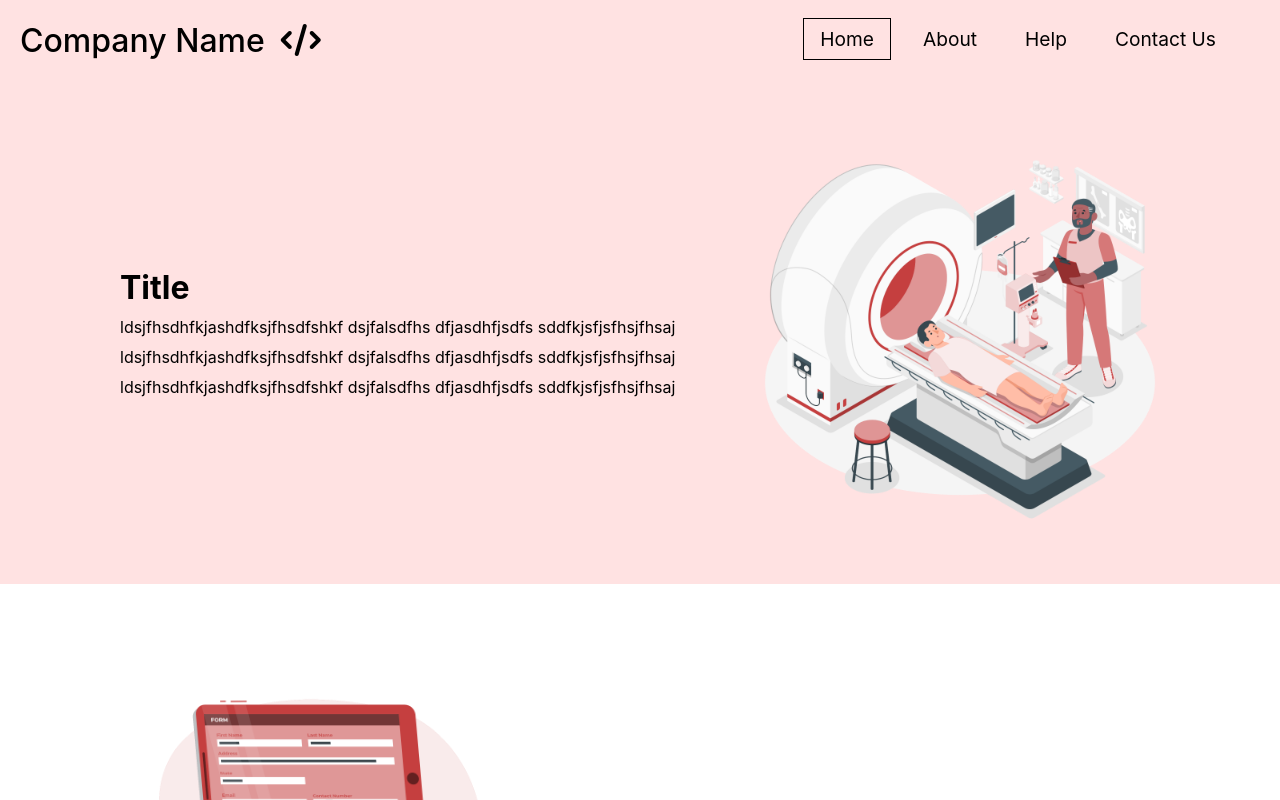
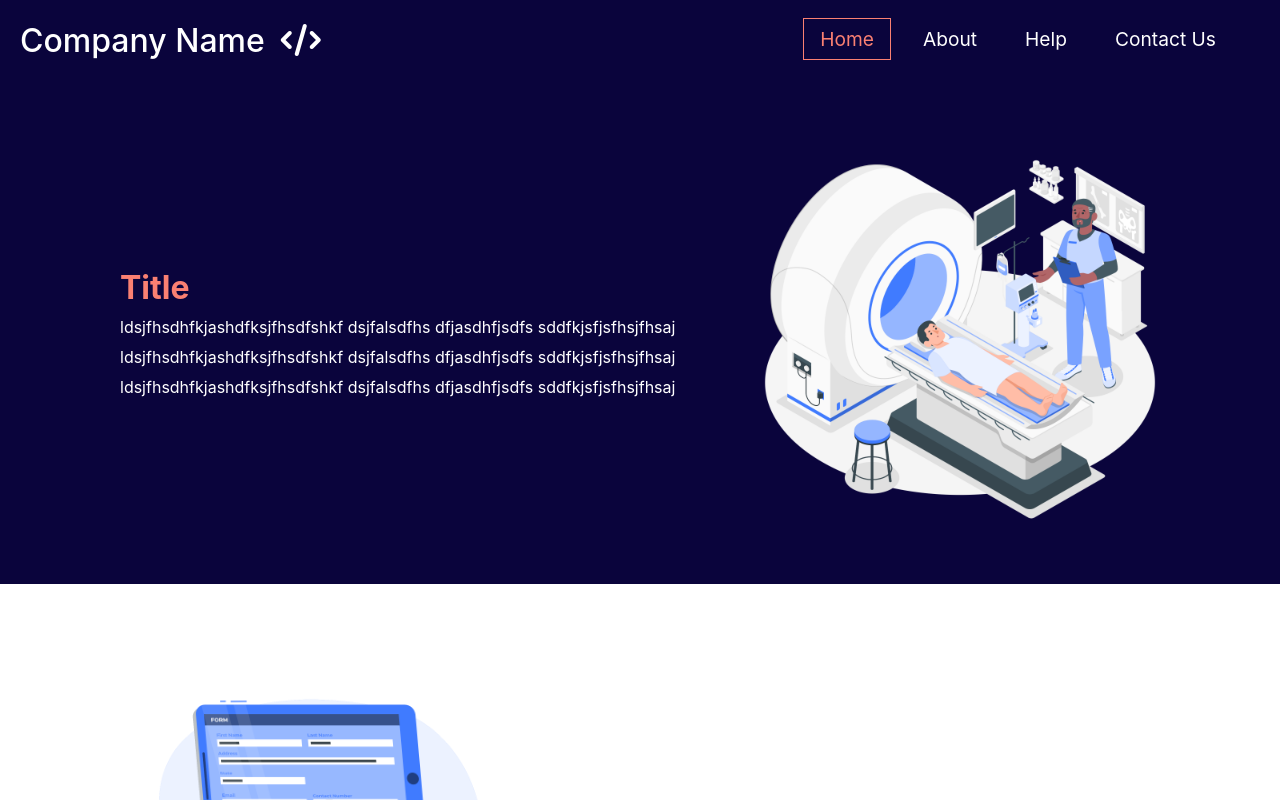
Before and after one commit to vk-vikas/medical-tourism, a React (Create React App) app: page / in a window 1280 px wide. Shown: the top 800 px of the page. Built offline with nearby package versions, Linux system fonts and the light colour scheme.

Commit message:
colour scheme decided

```diff
--- a/src/components/Navbar.css
+++ b/src/components/Navbar.css
@@ -1,5 +1,5 @@
 .navbar {
-    background-color: #FFE2E2;
+    background-color: #0A043C;
     height: 80px;
     display: flex;
     justify-content: center;
@@ -20,7 +20,7 @@
   }
 
   .nav-logo {
-    color: black;
+    color: white;
     align-items: center;
     margin-left: 20px;
     cursor: pointer;
@@ -38,7 +38,7 @@
   }
 
   .nav-links {
-    color: black;
+    color: white;
     text-decoration: none;
     padding: 0.5rem 1rem;
     height: 100%;
@@ -64,15 +64,16 @@
 
   .nav-item:hover:after {
     width: 100%;
-    background: black;
+    background: salmon;
   }
 
   .nav-item .active {
-    color: black;
-    border: 1px solid black;
+    color: salmon;
+    border: 1px solid salmon;
   }
 
   .nav-icon {
+    color: black;
     display: none;
   }
 
@@ -90,14 +91,14 @@
     }
 
     .nav-menu.active {
-      background: #FFE2E2;
+      background: #0A043C;
       left: 0px;
       opacity: 1;
       transition: all 0.5s ease;
       z-index: 1;
     }
     .nav-item .active {
-      color: red;
+      color: salmon;
       border: none;
     }
     .nav-links {
@@ -114,6 +115,6 @@
       transform: translate(-100%, 60%);
       font-size: 1.8rem;
       cursor: pointer;
-      color: black;
+      color: white;
     }
   }
--- a/src/components/pages/Home.js
+++ b/src/components/pages/Home.js
@@ -1,6 +1,7 @@
 import React from 'react'
 import Form from './cards/Form';
 import Hero from './cards/Hero';
+import styles from './Home.module.css';
 
 function Home() {
     return (
--- a/src/components/pages/cards/Form.module.css
+++ b/src/components/pages/cards/Form.module.css
@@ -27,6 +27,7 @@
     flex-basis: 50%;
 }
 
+
 .textpart p {
     margin-top: 10px;
 }
@@ -34,7 +35,9 @@
 
 
 @media screen and (max-width: 960px) {
-    img {
+
+
+    .imgpart img {
         width: auto;
         height: 300px;
     }
--- a/src/components/pages/cards/Hero.module.css
+++ b/src/components/pages/cards/Hero.module.css
@@ -11,10 +11,11 @@
     justify-content: center;
     align-items: center;
     flex-wrap: wrap;
-    background-color: #FFE2E2;
+    background-color: #0A043C;
 }
 
 .textpart {
+    color: white;;
     display: flex;
     flex-direction: column;
 
@@ -25,9 +26,12 @@
     margin-top: 10px;
 }
 
+.textpart h1 {
+    color: salmon;
+}
 
 @media screen and (max-width: 960px) {
-    img {
+    .imgpart img {
         width: auto;
         height: 300px;
     }
```
Also changed, not shown: src/components/pages/images/CtScan.png, src/components/pages/images/Forms.png.
